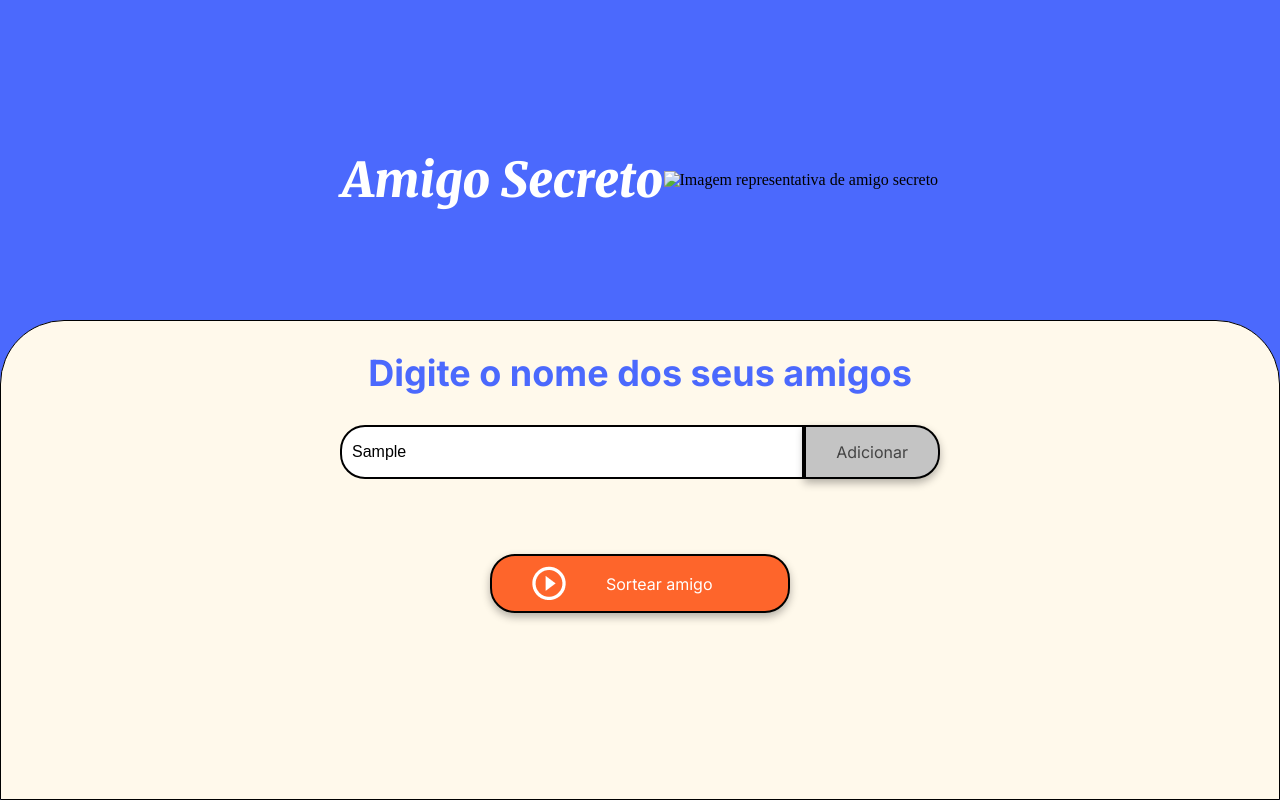
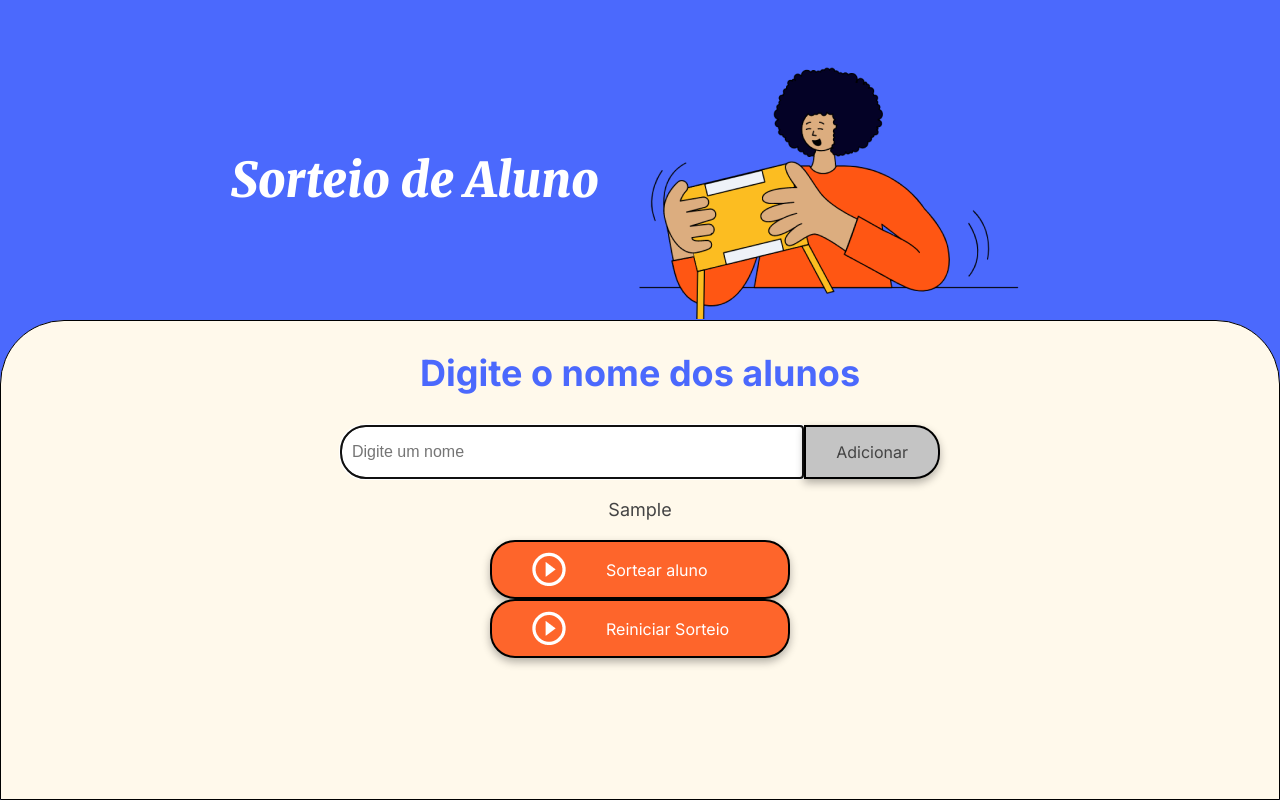
Before and after one commit to JessPricila/challenge, a plain HTML site: page index.html in a window 1280 px wide. Both pictures are taken after typing "Sample" into the empty fields and a click on the button "Adicionar". Drawn offline with Linux system fonts and the light colour scheme; files whose address does not match are found by name.

Commit message:
finalizando o desafio

```diff
--- a/app.js
+++ b/app.js
@@ -1 +1,54 @@
-//O principal objetivo deste desafio é fortalecer suas habilidades em lógica de programação. Aqui você deverá desenvolver a lógica para resolver o problema.
+let listaDeAmigos = [];
+
+function adicionarAmigo() {
+    let input = document.getElementById('amigo');
+    let nome = input.value.trim();
+
+    if (nome === "") {
+        alert("Digite um nome válido!");
+        return;
+    }
+
+    if (listaDeAmigos.includes(nome)) {
+        alert("Este nome já foi adicionado!");
+        return;
+    }
+
+    listaDeAmigos.push(nome);
+    atualizarLista();
+
+    // Limpa o campo
+    input.value = "";
+    input.focus();
+}
+
+function atualizarLista() {
+    let listaElement = document.getElementById('listaAmigos');
+    listaElement.innerHTML = "";
+
+    listaDeAmigos.forEach((amigo) => {
+        let item = document.createElement('li');
+        item.textContent = amigo;
+        listaElement.appendChild(item);
+    });
+}
+
+function sortearAmigo() {
+    if (listaDeAmigos.length < 2) {
+        alert("Adicione pelo menos 2 nomes para realizar o sorteio!");
+        return;
+    }
+
+    let indiceSorteado = Math.floor(Math.random() * listaDeAmigos.length);
+    let amigoSorteado = listaDeAmigos[indiceSorteado];
+
+    // Atualiza o resultado do sorteio na tela
+    document.getElementById('resultado').innerHTML = `<p>🎉 O aluno sorteado é: <strong>${amigoSorteado}</strong>! 🎉</p>`;
+}
+
+// Função para reiniciar o sorteio
+function reiniciarSorteio() {
+    listaDeAmigos = [];
+    document.getElementById('listaAmigos').innerHTML = "";
+    document.getElementById('resultado').innerHTML = "";
+}
--- a/index.html
+++ b/index.html
@@ -7,30 +7,40 @@
     <link rel="preconnect" href="https://fonts.googleapis.com">
     <link rel="preconnect" href="https://fonts.gstatic.com" crossorigin>
     <link href="https://fonts.googleapis.com/css2?family=Inter:wght@100;400;700;900&family=Merriweather:ital,wght@0,300;0,400;0,700;0,900;1,300;1,400;1,700;1,900&display=swap" rel="stylesheet">
-    <title>Amigo Secreto</title>
+    <title>Sorteio de Aluno</title>
 </head>
 
 <body>
     <main class="main-content">
         <header class="header-banner">
-            <h1 class="main-title">Amigo Secreto</h1>
-            <img src="assets/amigo-secreto.png" alt="Imagem representativa de amigo secreto">
+            <h1 class="main-title">Sorteio de Aluno</h1>
+            <img src="assets/amigo-secreto.png" alt="Imagem representativa do sorteio">
         </header>
 
         <section class="input-section">
-            <h2 class="section-title">Digite o nome dos seus amigos</h2>
+            <h2 class="section-title">Digite o nome dos alunos</h2>
             <div class="input-wrapper">
                 <input type="text" id="amigo" class="input-name" placeholder="Digite um nome">
                 <button class="button-add" onclick="adicionarAmigo()">Adicionar</button>
             </div>
 
+            <!-- Lista de alunos adicionados -->
             <ul id="listaAmigos" class="name-list" aria-labelledby="listaAmigos" role="list"></ul>
-            <ul id="resultado" class="result-list" aria-live="polite"></ul>
+
+            <!-- Resultado do sorteio -->
+            <div id="resultado" class="result-container" aria-live="polite"></div>
 
             <div class="button-container">
-                <button class="button-draw" onclick="sortearAmigo()" aria-label="Sortear amigo secreto">
+                <!-- Botão para sortear -->
+                <button class="button-draw" onclick="sortearAmigo()" aria-label="Sortear um aluno">
                     <img src="assets/play_circle_outline.png" alt="Ícone para sortear">
-                    Sortear amigo
+                    Sortear aluno
+                </button>
+
+                <!-- Botão para reiniciar sorteio -->
+                <button class="button-reset" onclick="reiniciarSorteio()" aria-label="Reiniciar sorteio">
+                    <img src="assets/play_circle_outline.png" alt="Ícone para reiniciar">
+                    Reiniciar Sorteio
                 </button>
             </div>
         </section>
--- a/style.css
+++ b/style.css
@@ -160,3 +160,17 @@ ul {
 .button-draw:hover {
     background-color: var(--color-button-hover);
 }
+
+.button-reset {
+    display: flex;
+    align-items: center;
+    width: 100%;
+    padding: 10px 40px;
+    color: #FFFFFF;
+    background-color: var(--color-button);
+    font-size: 16px;
+}
+
+.button-reset img {
+    margin-right: 40px;
+}
```
Also changed, not shown: assets/amigo-secreto.png (renamed from amigo-secreto.png), assets/play_circle_outline.png (renamed from play_circle_outline.png), 1 other file.
